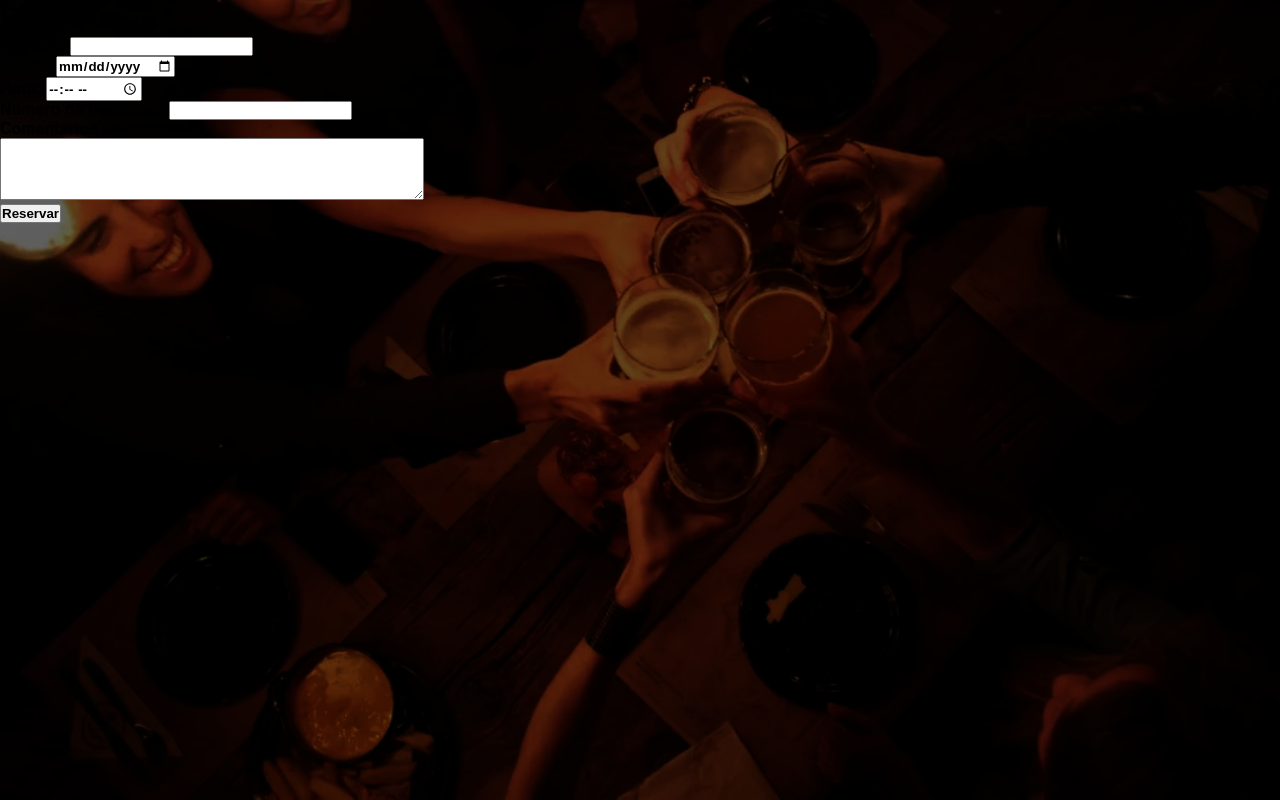
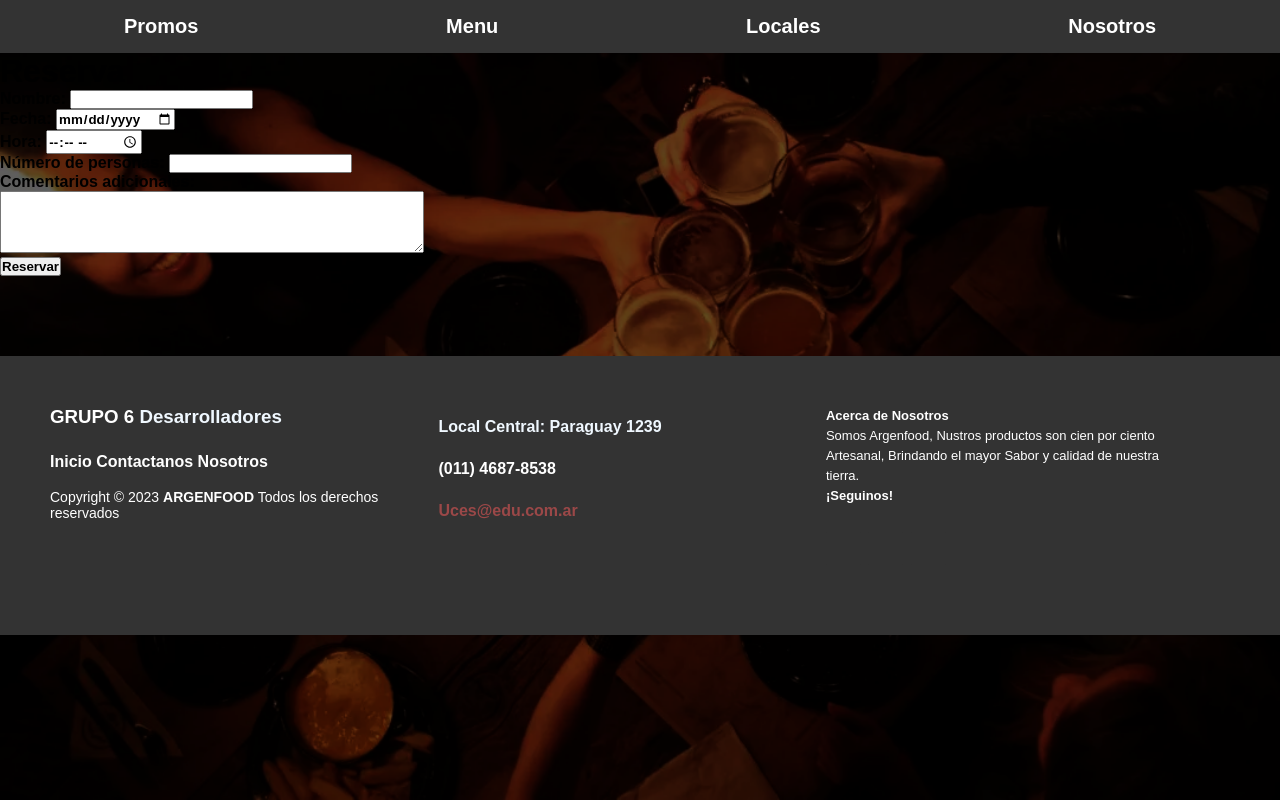
Before and after one commit to GermanEros96/Grupo-6-Dise-o, a plain HTML site: page reservas.html in a window 1280 px wide. Drawn offline with Linux system fonts and the light colour scheme.

Commit message:
Add files via upload

```diff
--- a/reservas.html
+++ b/reservas.html
@@ -8,9 +8,38 @@
 
 </head>
 <body>
+    <nav>
+        <ul class="menu-horizontal">
+            <li><a href="">Promos</a></li>
+            <li>
+                <a href="">Menu</a>
+                <ul class="menu-vertical">
+                    <li><a href="file:///C:/Users/Bautista/OneDrive/Escritorio/Parcial%202/Grupo-6-Dise-o/Burguers.html">Burguers</a></li>
+                    <li><a href="">Papas</a></li>
+                    <li><a href="">Tips y Co</a></li>
+                    <li><a href="">Bebidas</a></li>
+                    <li><a href="">Postres</a></li>
+                </ul>
+            </li>
+            <li>
+                <a href="">Locales</a>
+                <ul class="menu-vertical">
+                    <li><a href="">Caballito</a></li>
+                    <li><a href="">Microcentro</a></li>
+                    <li><a href="">Belgrano</a></li>
+                    <li><a href="">Puerto Madero</a></li>
+                </ul>
+            </li>
+            <li><a href="">Nosotros</a></li>
+        </ul>
+    </nav>
+
+
+
+
     <h1>Reserva</h1>
 
-
+    <div>
         <form class="reserva" action="procesar_reserva.php" method="POST">
             <label for="nombre">Nombre:</label>
             <input type="text" id="nombre" name="nombre" required><br>
@@ -29,8 +58,53 @@
 
         <input type="submit" value="Reservar">
         </form>
+    </div>
 
+</div>
+</div>
 
+<footer class="Pie-de-pagina">
+<div class="pie-izquierdo">
+<h3>GRUPO 6 <span>Desarrolladores</span></h3>
+
+  <p class="pie-links">
+    <a href="">Inicio</a>
+    <a href="">Contactanos</a>
+    <a href="">Nosotros</a>
+  </p>
+
+  <p class="pie-nombre-compania">Copyright © 2023 <strong>ARGENFOOD</strong> Todos los derechos reservados</p>
+</div>
+
+<div class="pie-centro">
+    <div>
+        <i class="fa fa-map-marker"></i>
+        <p><span> Local Central: Paraguay 1239</a></span></p>
+    </div>
+    <div>
+        <i class="fa fa-phone"></i>
+        <p>(011) 4687-8538</p>
+    </div>
+    <div>
+        <i class="fa fa-envelope"></i>
+        <p><a href="https://outlook.com.ar" target="_blank">Uces@edu.com.ar</a></p>
+    </div>
+</div>
+
+<div class="pie-derecho">
+    <p class="pie-compania-acerca">
+        <strong>Acerca de Nosotros <br></strong>
+        Somos Argenfood, Nustros productos son cien por ciento Artesanal, Brindando el mayor
+        Sabor y calidad de nuestra tierra.
+        <strong> <br>¡Seguinos!</strong>
+    </p>
+    <div class="pie-iconos">
+        <a href="http://facebook.com.ar" target="_blank"><i class="fa fa-facebook"></i></a>
+        <a href="http://instagram.com" target="_blank"><i class="fa fa-instagram"></i></a>
+        <a href="http://twitter.com" target="_blank"><i class="fa fa-twitter"></i></a>
+    </div>
+</div>
+</footer>
 
 </body>
 </html>
```
Lines whose indentation alone changed are shown as unchanged.
